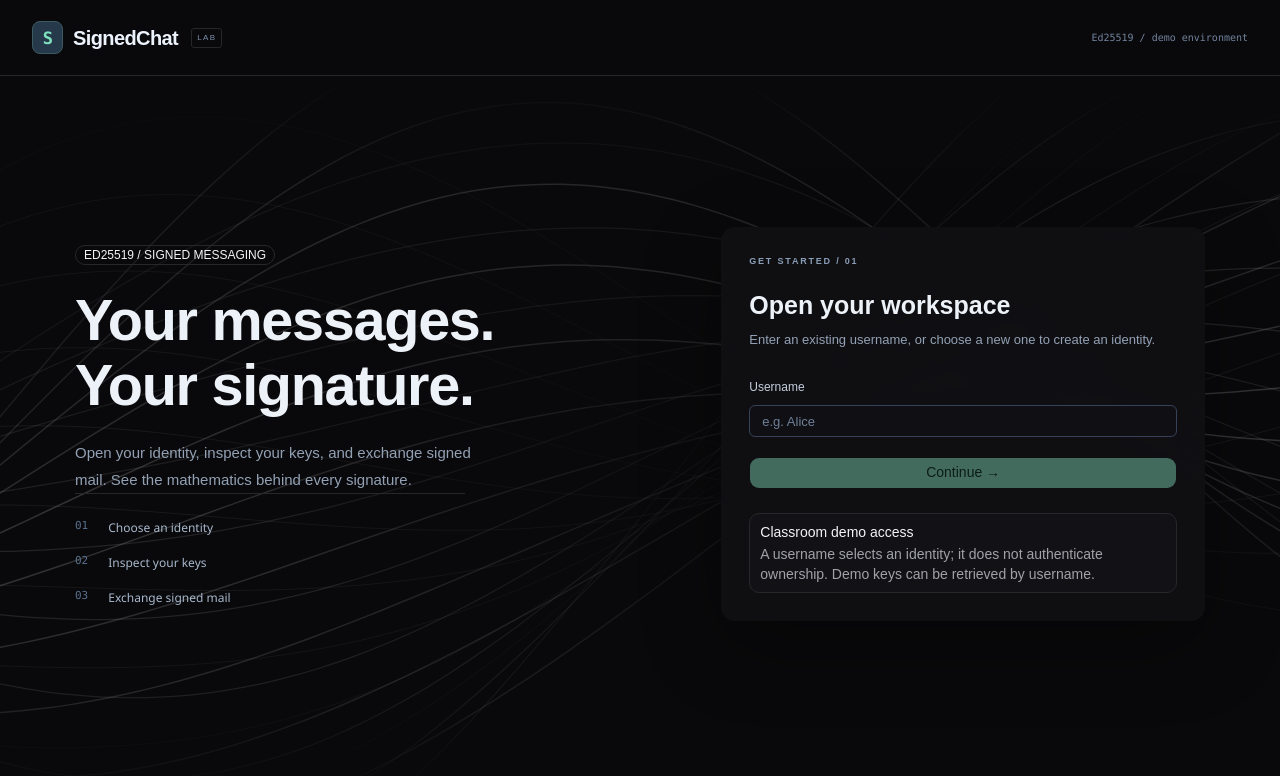
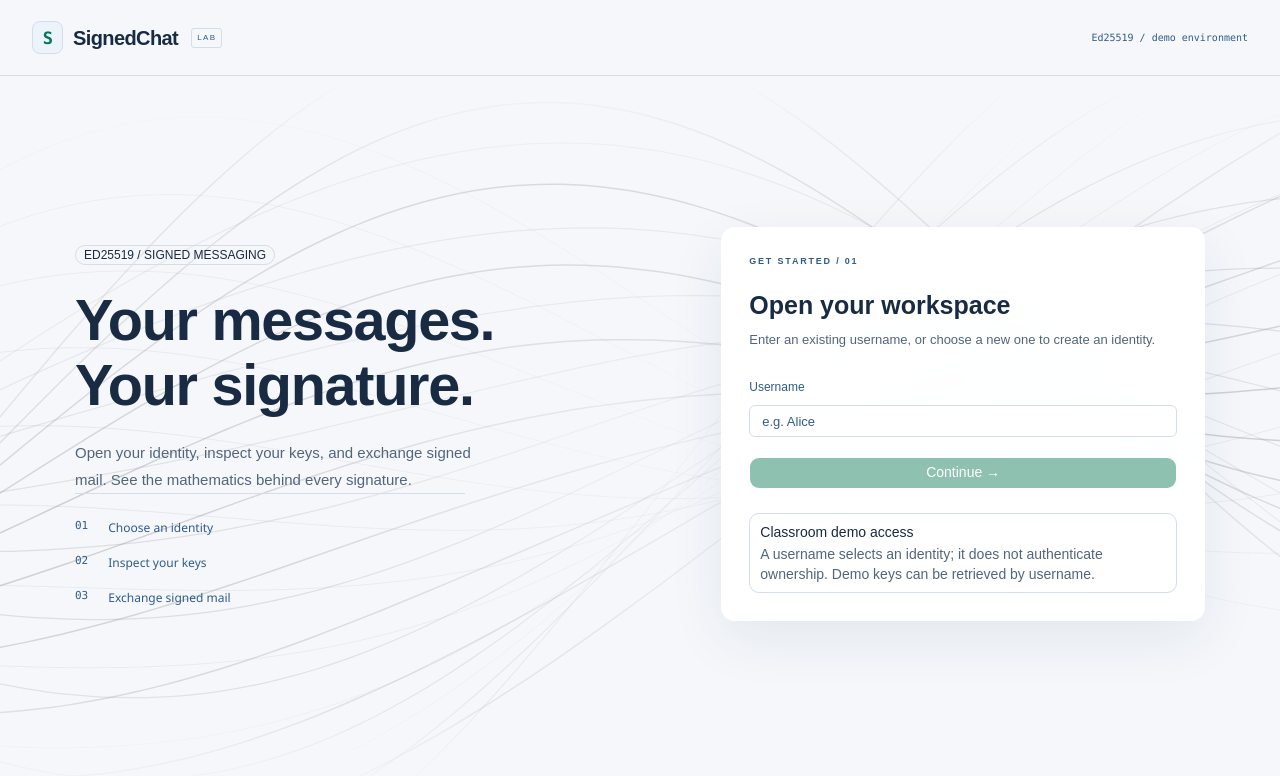
Before and after one commit to mohnishc07/messaging-using-digital-signatures, a React (Vite) app in the folder frontend/: page / in a window 1280 px wide. Shown: the top 776 px of the page. Built offline with nearby package versions, Linux system fonts and the light colour scheme.

Commit message:
Switch all messaging and lab screens to light mode

```diff
--- a/frontend/index.html
+++ b/frontend/index.html
@@ -1,10 +1,10 @@
 <!doctype html>
-<html lang="en" class="dark">
+<html lang="en">
   <head>
     <meta charset="UTF-8" />
     <meta name="viewport" content="width=device-width, initial-scale=1.0" />
     <link rel="icon" type="image/svg+xml" href="/favicon.svg" />
-    <meta name="theme-color" content="#09090B" />
+    <meta name="theme-color" content="#f5f7fb" />
     <meta
       name="description"
       content="An Ed25519 signed messaging and cryptography lab."
--- a/frontend/src/index.css
+++ b/frontend/src/index.css
@@ -83,40 +83,6 @@
   --sidebar-ring: oklch(0.708 0 0);
 }
 
-.dark {
-  --background: oklch(0.145 0 0);
-  --foreground: oklch(0.985 0 0);
-  --card: oklch(0.205 0 0);
-  --card-foreground: oklch(0.985 0 0);
-  --popover: oklch(0.205 0 0);
-  --popover-foreground: oklch(0.985 0 0);
-  --primary: oklch(0.922 0 0);
-  --primary-foreground: oklch(0.205 0 0);
-  --secondary: oklch(0.269 0 0);
-  --secondary-foreground: oklch(0.985 0 0);
-  --muted: oklch(0.269 0 0);
-  --muted-foreground: oklch(0.708 0 0);
-  --accent: oklch(0.269 0 0);
-  --accent-foreground: oklch(0.985 0 0);
-  --destructive: oklch(0.704 0.191 22.216);
-  --border: oklch(1 0 0 / 10%);
-  --input: oklch(1 0 0 / 15%);
-  --ring: oklch(0.556 0 0);
-  --chart-1: oklch(0.87 0 0);
-  --chart-2: oklch(0.556 0 0);
-  --chart-3: oklch(0.439 0 0);
-  --chart-4: oklch(0.371 0 0);
-  --chart-5: oklch(0.269 0 0);
-  --sidebar: oklch(0.205 0 0);
-  --sidebar-foreground: oklch(0.985 0 0);
-  --sidebar-primary: oklch(0.488 0.243 264.376);
-  --sidebar-primary-foreground: oklch(0.985 0 0);
-  --sidebar-accent: oklch(0.269 0 0);
-  --sidebar-accent-foreground: oklch(0.985 0 0);
-  --sidebar-border: oklch(1 0 0 / 10%);
-  --sidebar-ring: oklch(0.556 0 0);
-}
-
 @layer base {
   * {
     @apply border-border outline-ring/50;
@@ -131,36 +97,35 @@
   html {
     @apply font-sans;
   }
-} /* Fixed dark obsidian theme, with shadcn semantic tokens. */
-:root,
-.dark {
-  color-scheme: dark;
-  --background: #09090b;
-  --foreground: #f4f4f5;
-  --card: #121216;
-  --card-foreground: #f4f4f5;
-  --popover: #18181b;
-  --popover-foreground: #f4f4f5;
-  --primary: #80dbb9;
-  --primary-foreground: #092b20;
-  --secondary: #202024;
-  --secondary-foreground: #e4e4e7;
-  --muted: #202024;
-  --muted-foreground: #a1a1aa;
-  --accent: #24242b;
-  --accent-foreground: #f4f4f5;
-  --destructive: #f87171;
-  --border: #27272a;
-  --input: #3f3f46;
-  --ring: #80dbb9;
-  --sidebar: #101014;
-  --sidebar-foreground: #e4e4e7;
-  --sidebar-primary: #80dbb9;
-  --sidebar-primary-foreground: #092b20;
-  --sidebar-accent: #24242b;
-  --sidebar-accent-foreground: #f4f4f5;
-  --sidebar-border: #27272a;
-  --sidebar-ring: #80dbb9;
+} /* Fixed light theme shared by shadcn components. */
+:root {
+  color-scheme: light;
+  --background: #f5f7fb;
+  --foreground: #182b43;
+  --card: #ffffff;
+  --card-foreground: #182b43;
+  --popover: #ffffff;
+  --popover-foreground: #182b43;
+  --primary: #087652;
+  --primary-foreground: #ffffff;
+  --secondary: #edf3fb;
+  --secondary-foreground: #254461;
+  --muted: #eef2f7;
+  --muted-foreground: #52657c;
+  --accent: #e5effc;
+  --accent-foreground: #194d86;
+  --destructive: #b42332;
+  --border: #d4ddea;
+  --input: #c5d0df;
+  --ring: #245fa6;
+  --sidebar: #ffffff;
+  --sidebar-foreground: #254461;
+  --sidebar-primary: #087652;
+  --sidebar-primary-foreground: #ffffff;
+  --sidebar-accent: #e5effc;
+  --sidebar-accent-foreground: #194d86;
+  --sidebar-border: #d4ddea;
+  --sidebar-ring: #245fa6;
 }
 @theme inline {
   --font-mono: "Cascadia Code", "Consolas", monospace;
--- a/frontend/src/styles/workspace.css
+++ b/frontend/src/styles/workspace.css
@@ -1,15 +1,15 @@
 :root {
-  color-scheme: dark;
+  color-scheme: light;
   font-family: var(--font-sans), sans-serif;
-  color: #e4eaf3;
-  background: #09090b;
+  color: #182b43;
+  background: #f5f7fb;
   font-synthesis: none;
-  --surface: #121216;
-  --line: #27272a;
-  --text-muted: #93a1b5;
-  --blue: #82b5ff;
-  --green: #7ee2be;
-  --gold: #ddbd83;
+  --surface: #ffffff;
+  --line: #d4ddea;
+  --text-muted: #52657c;
+  --blue: #245fa6;
+  --green: #087652;
+  --gold: #805b15;
 }
 * {
   box-sizing: border-box;
@@ -59,7 +59,7 @@ p {
 h1,
 h2,
 h3 {
-  color: #edf2f9;
+  color: #182b43;
 }
 p {
   font-size: 13px;
@@ -82,7 +82,7 @@ h3 {
 label {
   display: block;
   font-size: 12px;
-  color: #c4cedd;
+  color: #315b87;
   margin-bottom: 9px;
 }
 input,
@@ -90,16 +90,16 @@ select,
 textarea {
   width: 100%;
   min-width: 0;
-  background: #101014;
-  color: #e5edf8;
-  border: 1px solid #35425a;
+  background: #ffffff;
+  color: #182b43;
+  border: 1px solid #d4ddea;
   border-radius: 6px;
   padding: 12px;
   font-size: 13px;
 }
 input::placeholder,
 textarea::placeholder {
-  color: #6f8098;
+  color: #315b87;
 }
 textarea {
   resize: vertical;
@@ -126,27 +126,27 @@ button {
   transition: background 0.15s;
 }
 .button-primary {
-  background: #80dbb9;
-  color: #0a2c22;
-  border-color: #94e5c7;
+  background: #eaf7f0;
+  color: #087652;
+  border-color: #afd5c4;
 }
 .button-primary:hover {
-  background: #a1edcf;
+  background: #eaf7f0;
 }
 .button-outline {
-  background: #192335;
-  border-color: #35435c;
-  color: #bdd3ef;
+  background: #edf3fb;
+  border-color: #d4ddea;
+  color: #315b87;
 }
 .button-outline:hover {
-  background: #23314a;
+  background: #edf3fb;
 }
 .button-quiet {
   background: transparent;
-  color: #aebed2;
+  color: #315b87;
 }
 .button-quiet:hover {
-  background: #1c283b;
+  background: #edf3fb;
 }
 .text-button {
   border: 0;
@@ -159,7 +159,7 @@ button {
   width: 100%;
 }
 .surface {
-  background: linear-gradient(135deg, #151519, #121216);
+  background: linear-gradient(135deg, #ffffff, #ffffff);
   border: 1px solid var(--line);
   border-radius: 9px;
   padding: 24px;
@@ -174,7 +174,7 @@ button {
 }
 .step-label,
 .field-label {
-  color: #8a9db7;
+  color: #315b87;
   font-size: 9px;
 }
 .app-header {
@@ -185,13 +185,13 @@ button {
   align-items: center;
   justify-content: space-between;
   gap: 20px;
-  background: #09090b;
+  background: #f5f7fb;
 }
 .brand {
   display: flex;
   align-items: center;
   gap: 10px;
-  color: #edf3fc;
+  color: #182b43;
   font-size: 20px;
   font-weight: 650;
   letter-spacing: -0.6px;
@@ -202,9 +202,9 @@ button {
   height: 33px;
   display: grid;
   place-items: center;
-  background: #26394a;
+  background: #edf3fb;
   color: var(--green);
-  border: 1px solid #3b5b60;
+  border: 1px solid #d4ddea;
   border-radius: 8px;
   font:
     600 17px Consolas,
@@ -214,7 +214,7 @@ button {
   font-size: 8px;
   letter-spacing: 1.4px;
   font-weight: 500;
-  color: #7c91ad;
+  color: #315b87;
   border: 1px solid var(--line);
   padding: 3px 5px;
   border-radius: 3px;
@@ -229,14 +229,14 @@ button {
   font:
     10px Consolas,
     monospace;
-  color: #72849f;
+  color: #315b87;
 }
 .session-name {
   max-width: 200px;
   overflow: hidden;
   text-overflow: ellipsis;
   font-size: 12px;
-  color: #c3d1e4;
+  color: #315b87;
 }
 .entry-screen {
   max-width: 1240px;
@@ -265,11 +265,11 @@ button {
     10px Consolas,
     monospace;
   letter-spacing: 1px;
-  color: #8da5c4;
+  color: #315b87;
   margin: 35px 0;
 }
 .protocol-note > span:not(.protocol-dot) {
-  color: #3a4d67;
+  color: #315b87;
 }
 .protocol-dot {
   display: inline-block;
@@ -278,7 +278,7 @@ button {
   height: 6px;
   border-radius: 50%;
   background: var(--green);
-  box-shadow: 0 0 12px #80dbb930;
+  box-shadow: 0 0 12px #19324d30;
 }
 .story-grid {
   display: flex;
@@ -294,21 +294,21 @@ button {
   font:
     11px Consolas,
     monospace;
-  color: #58718e;
+  color: #315b87;
 }
 .story-grid b {
   font:
     12px "Segoe UI",
     sans-serif;
   font-weight: 400;
-  color: #a8b8cc;
+  color: #315b87;
 }
 .entry-card {
-  background: linear-gradient(135deg, #18181b, #121216);
-  border: 1px solid #30405a;
+  background: linear-gradient(135deg, #f8fafc, #ffffff);
+  border: 1px solid #d4ddea;
   border-radius: 12px;
   padding: 35px;
-  box-shadow: 0 20px 80px #0002;
+  box-shadow: 0 16px 48px #19324d12;
 }
 .entry-card h2 {
   font-size: 25px;
@@ -333,7 +333,7 @@ button {
 .demo-disclaimer > span {
   font-size: 8px;
   letter-spacing: 1.6px;
-  color: #8a9bb1;
+  color: #315b87;
 }
 .demo-disclaimer p {
   font-size: 11px;
@@ -347,7 +347,7 @@ button {
   margin: 15px 0 0;
 }
 .notice.error {
-  color: #ffb0a9;
+  color: #b42332;
 }
 .notice.success {
   color: var(--green);
@@ -374,8 +374,8 @@ button {
 .algorithm-badge,
 .trust-badge {
   color: var(--green);
-  border: 1px solid #35564e;
-  background: #162b29;
+  border: 1px solid #afd5c4;
+  background: #eaf7f0;
   border-radius: 5px;
   padding: 7px 10px;
   font:
@@ -398,7 +398,7 @@ button {
   place-items: center;
   width: 48px;
   height: 48px;
-  border: 1px solid #38495e;
+  border: 1px solid #d4ddea;
   border-radius: 10px;
   font-size: 29px;
   color: var(--blue);
@@ -429,7 +429,7 @@ button {
   font:
     12px/1.9 Consolas,
     monospace;
-  color: #b7d4f7;
+  color: #315b87;
   min-height: 155px;
 }
 .key-card p {
@@ -437,20 +437,20 @@ button {
   margin-bottom: 0;
 }
 .private-card {
-  border-color: #514734;
+  border-color: #dfc997;
 }
 .private-card textarea {
-  background: #1c1b19;
-  border-color: #514734;
-  color: #e7d4af;
+  background: #f8fafc;
+  border-color: #dfc997;
+  color: #805b15;
 }
 .key-warning,
 .math-warning {
-  border-left: 2px solid #a98e58;
-  background: #27251e;
+  border-left: 2px solid #dfc997;
+  background: #fff7e8;
   padding: 14px 17px;
   font-size: 11px;
-  color: #ccbd9f;
+  color: #805b15;
   line-height: 1.9;
 }
 .vault-footer {
@@ -462,7 +462,7 @@ button {
 }
 .vault-footer > span {
   font-size: 11px;
-  color: #899db7;
+  color: #315b87;
   max-width: 340px;
 }
 .workspace {
@@ -471,7 +471,7 @@ button {
   min-height: calc(100dvh - 76px);
 }
 .mail-sidebar {
-  background: #101014;
+  background: #ffffff;
   border-right: 1px solid var(--line);
   padding: 26px 15px;
   display: flex;
@@ -480,7 +480,7 @@ button {
 .sidebar-label {
   font-size: 9px;
   letter-spacing: 1.6px;
-  color: #7890ad;
+  color: #315b87;
   margin: 0 11px 17px;
 }
 .compose-shortcut {
@@ -499,20 +499,20 @@ button {
   text-align: left;
   border-radius: 5px;
   font-size: 12px;
-  color: #a1b2c9;
+  color: #315b87;
   display: flex;
   justify-content: space-between;
   align-items: center;
   gap: 10px;
 }
 .dashboard-nav button:hover {
-  background: #1d2a3c;
+  background: #edf3fb;
 }
 .dashboard-nav button.nav-current {
-  border-color: #375c8b;
-  background: #1b304c;
-  color: #c5dfff;
-  box-shadow: inset 3px 0 #82b5ff;
+  border-color: #d4ddea;
+  background: #edf3fb;
+  color: #315b87;
+  box-shadow: inset 3px 0 #19324d15;
 }
 .nav-divider {
   height: 1px;
@@ -524,7 +524,7 @@ button {
 }
 .count {
   padding: 2px 6px;
-  border: 1px solid #415b7a;
+  border: 1px solid #d4ddea;
   border-radius: 4px;
   min-width: 24px;
   text-align: center;
@@ -535,7 +535,7 @@ button {
 .sidebar-bottom {
   margin-top: auto;
   padding: 45px 10px 0;
-  color: #b2c2d7;
+  color: #315b87;
   font-size: 10px;
 }
 .sidebar-bottom .protocol-dot {
@@ -543,7 +543,7 @@ button {
 }
 .sidebar-bottom p {
   font-size: 10px;
-  color: #6f87a6;
+  color: #315b87;
   line-height: 1.8;
 }
 .mail-main {
@@ -568,20 +568,20 @@ button {
   gap: 15px;
 }
 .connection-status {
-  color: #8f9eb4;
+  color: #315b87;
   font-size: 10px;
 }
 .connection-status.connected {
   color: var(--green);
 }
 .connection-status.error {
-  color: #f7a29c;
+  color: #b42332;
 }
 .workspace-notice {
   padding: 14px 30px;
   margin: 0;
   border-bottom: 1px solid var(--line);
-  background: #19212c;
+  background: #edf3fb;
 }
 .inbox-layout {
   display: grid;
@@ -590,7 +590,7 @@ button {
 }
 .mail-list-column {
   border-right: 1px solid var(--line);
-  background: #101722;
+  background: #edf3fb;
   min-width: 0;
 }
 .list-toolbar {
@@ -604,7 +604,7 @@ button {
 .list-toolbar > span {
   display: block;
   font-size: 10px;
-  color: #8295ae;
+  color: #315b87;
   margin-top: 14px;
 }
 .mail-list {
@@ -616,17 +616,17 @@ button {
   display: block;
   width: 100%;
   border: 0;
-  border-bottom: 1px solid #243044;
+  border-bottom: 1px solid #d4ddea;
   text-align: left;
   padding: 19px 19px 20px;
   background: transparent;
-  color: #d6e3f5;
+  color: #315b87;
 }
 .mail-row:hover {
-  background: #192639;
+  background: #edf3fb;
 }
 .mail-row.selected {
-  background: #1c304a;
+  background: #edf3fb;
   box-shadow: inset 3px 0 var(--blue);
 }
 .mail-row strong {
@@ -643,12 +643,12 @@ button {
   -webkit-line-clamp: 2;
   -webkit-box-orient: vertical;
   overflow: hidden;
-  color: #9eb0c8;
+  color: #315b87;
   white-space: pre-wrap;
 }
 .mail-row > span {
   font-size: 9px;
-  color: #7fbca9;
+  color: #087652;
 }
 .mail-reader {
   padding: 35px;
@@ -680,22 +680,22 @@ button {
 .reader-meta b {
   display: inline-block;
   width: 55px;
-  color: #778fab;
+  color: #315b87;
   font-size: 9px;
   letter-spacing: 1px;
 }
 .message-body {
   font-size: 14px;
   line-height: 1.9;
-  color: #dce7f5;
+  color: #182b43;
   white-space: pre-wrap;
   overflow-wrap: anywhere;
 }
 .verification-pill {
   font-size: 10px;
-  color: #8fd5b8;
-  border: 1px solid #35564e;
-  background: #162b29;
+  color: #087652;
+  border: 1px solid #afd5c4;
+  background: #eaf7f0;
   border-radius: 4px;
   padding: 5px 8px;
   white-space: nowrap;
@@ -707,7 +707,7 @@ button {
 }
 .message-details summary {
   font-size: 12px;
-  color: #a9c9f4;
+  color: #315b87;
 }
 .detail-content {
   padding-top: 8px;
@@ -715,7 +715,7 @@ button {
 .detail-content dt {
   font-size: 10px;
   margin-top: 16px;
-  color: #8b9fba;
+  color: #315b87;
 }
 .detail-content dd {
   margin: 6px 0;
@@ -723,7 +723,7 @@ button {
     11px/1.9 Consolas,
     monospace;
   overflow-wrap: anywhere;
-  color: #bccfe8;
+  color: #315b87;
 }
 .reader-actions {
   display: flex;
@@ -742,7 +742,7 @@ button {
 }
 .empty-icon {
   font-size: 32px;
-  color: #6687ae;
+  color: #315b87;
 }
 .empty-state h3 {
   margin: 18px 0 10px;
@@ -791,14 +791,14 @@ button {
   padding: 13px 9px;
   border: 1px solid transparent;
   background: transparent;
-  color: #c8d9ee;
+  color: #315b87;
   border-radius: 5px;
   display: block;
 }
 .recipient-row:hover,
 .recipient-row.selected {
-  background: #22324b;
-  border-color: #3b5578;
+  background: #edf3fb;
+  border-color: #d4ddea;
 }
 .recipient-row strong {
   display: block;
@@ -810,7 +810,7 @@ button {
   display: block;
   font-size: 9px;
   margin-top: 6px;
-  color: #7e9cbe;
+  color: #315b87;
   overflow-wrap: anywhere;
 }
 .compose-meta {
@@ -823,7 +823,7 @@ button {
 }
 .compose-meta span {
   font-size: 9px;
-  color: #8399b6;
+  color: #315b87;
   letter-spacing: 1px;
   min-width: 35px;
 }
@@ -846,7 +846,7 @@ button {
 }
 .compose-bottom > span {
   font-size: 10px;
-  color: #829bb8;
+  color: #315b87;
 }
 .form-row {
   display: flex;
@@ -865,7 +865,7 @@ button {
 }
 .identity-selectors > span {
   padding-bottom: 23px;
-  color: #8aa0b8;
+  color: #315b87;
 }
 .chat-grid {
   display: grid;
@@ -873,7 +873,7 @@ button {
   gap: 17px;
 }
 .chat-panel {
-  background: #111925;
+  background: #edf3fb;
   border: 1px solid var(--line);
   border-radius: 7px;
   overflow: hidden;
@@ -890,8 +890,8 @@ button {
   height: 36px;
   display: grid;
   place-items: center;
-  background: #243954;
-  border: 1px solid #3a5473;
+  background: #edf3fb;
+  border: 1px solid #d4ddea;
   border-radius: 7px;
   color: var(--blue);
 }
@@ -906,10 +906,10 @@ button {
 }
 .trust-strip {
   padding: 9px 18px;
-  border-top: 1px solid #2a3d43;
-  border-bottom: 1px solid #2a3d43;
-  background: #14252a;
-  color: #8cb8ad;
+  border-top: 1px solid #d4ddea;
+  border-bottom: 1px solid #d4ddea;
+  background: #edf3fb;
+  color: #087652;
   font-size: 10px;
 }
 .messages {
@@ -926,31 +926,31 @@ button {
   max-width: 94%;
   min-width: 130px;
   flex-shrink: 0;
-  border: 1px solid #37465e;
+  border: 1px solid #d4ddea;
   border-radius: 3px 9px 9px;
-  background: #202c3d;
+  background: #edf3fb;
   padding: 12px;
 }
 .message.outgoing {
   align-self: flex-end;
-  background: #213d4e;
-  border-color: #3d5e75;
+  background: #edf3fb;
+  border-color: #d4ddea;
   border-radius: 9px 3px 9px 9px;
 }
 .message-sender {
   font-size: 9px;
-  color: #90b1d2;
+  color: #315b87;
 }
 .message p {
   white-space: pre-wrap;
   overflow-wrap: anywhere;
   font-size: 12px;
-  color: #deebf7;
+  color: #182b43;
   margin: 6px 0 10px;
 }
 .verified {
   font-size: 9px;
-  color: #91d7b8;
+  color: #087652;
 }
 .message .message-details {
   margin-top: 10px;
@@ -997,17 +997,17 @@ button {
 .math-step dt {
   font-size: 12px;
   margin-top: 18px;
-  color: #c4cedb;
+  color: #182b43;
 }
 .math-value {
   display: block;
   max-width: 100%;
   margin: 8px 0;
   padding: 14px;
-  border: 1px solid #303b4a;
+  border: 1px solid #d4ddea;
   border-radius: 5px;
-  background: #10161f;
-  color: #adceec;
+  background: #edf3fb;
+  color: #315b87;
   font:
     12px/1.8 Consolas,
     monospace;
@@ -1306,7 +1306,7 @@ button {
   .mobile-tabs {
     display: flex;
     padding: 4px;
-    background: #17263a;
+    background: #edf3fb;
     border-radius: 5px;
     margin-bottom: 14px;
     gap: 5px;
@@ -1316,13 +1316,13 @@ button {
     padding: 9px;
     border: 0;
     background: none;
-    color: #95acc7;
+    color: #315b87;
     border-radius: 4px;
     font-size: 11px;
   }
   .mobile-tabs button[aria-pressed="true"] {
-    background: #304b6a;
-    color: #e1efff;
+    background: #edf3fb;
+    color: #315b87;
   }
   .identity-selectors {
     gap: 10px;
@@ -1412,7 +1412,7 @@ h1[tabindex="-1"]:focus {
 }
 .workspace-user-search > input {
   font-size: 11px;
-  background: #101a28;
+  background: #edf3fb;
 }
 .workspace-user-results {
   position: absolute;
@@ -1421,10 +1421,10 @@ h1[tabindex="-1"]:focus {
   right: 0;
   z-index: 10;
   padding: 8px;
-  background: #162235;
-  border: 1px solid #3b526f;
+  background: #edf3fb;
+  border: 1px solid #d4ddea;
   border-radius: 7px;
-  box-shadow: 0 14px 35px #0006;
+  box-shadow: 0 14px 35px #19324d18;
   max-height: 340px;
   overflow: auto;
 }
@@ -1437,8 +1437,8 @@ h1[tabindex="-1"]:focus {
 }
 .recipient-key {
   padding: 15px;
-  background: #0e1724;
-  border: 1px solid #31435e;
+  background: #edf3fb;
+  border: 1px solid #d4ddea;
   border-radius: 6px;
   margin: 20px 0;
 }
@@ -1452,7 +1452,7 @@ h1[tabindex="-1"]:focus {
 .recipient-key-heading > span {
   font-size: 8px;
   letter-spacing: 1px;
-  color: #8da3c0;
+  color: #315b87;
 }
 .recipient-key-heading .text-button {
   font-size: 10px;
@@ -1467,14 +1467,14 @@ h1[tabindex="-1"]:focus {
   font:
     12px/1.9 Consolas,
     monospace;
-  color: #b7d4f7;
+  color: #315b87;
 }
 .message-time {
   font-size: 11px;
-  color: #a6bad4;
+  color: #315b87;
 }
 .unavailable-time {
-  color: #788da9;
+  color: #315b87;
   font-style: italic;
 }
 @media (max-width: 1100px) {
@@ -1515,7 +1515,7 @@ h1[tabindex="-1"]:focus {
   font:
     12px/1.9 Consolas,
     monospace;
-  color: #b7d4f7;
+  color: #315b87;
 }
 .key-card button {
   white-space: normal;
@@ -1537,7 +1537,7 @@ h1[tabindex="-1"]:focus {
 /* Identity screens: the background remains decorative behind usable controls. */
 .identity-hero {
   min-height: calc(100svh - 74px);
-  background: #09090b;
+  background: #f5f7fb;
 }
 .identity-hero > [aria-hidden="true"] {
   opacity: 0.45;
@@ -1550,9 +1550,9 @@ h1[tabindex="-1"]:focus {
 .identity-entry-card {
   min-width: 0;
   padding: 28px 12px;
-  background: #111114ee;
+  background: #ffffffee;
   backdrop-filter: blur(12px);
-  box-shadow: 0 24px 80px #0005;
+  box-shadow: 0 18px 55px #19324d14;
 }
 .identity-entry-card h2 {
   margin: 16px 0 0;
@@ -1578,10 +1578,10 @@ h1[tabindex="-1"]:focus {
   min-height: 108px;
   margin: 0;
   padding: 18px;
-  border: 1px solid #303038;
+  border: 1px solid #d4ddea;
   border-radius: 8px;
-  background: #09090b;
-  color: #d4d4d8;
+  background: #f5f7fb;
+  color: #182b43;
   font:
     12px/1.9 Consolas,
     monospace;
@@ -1592,7 +1592,7 @@ h1[tabindex="-1"]:focus {
 .private-key-block {
   display: flex;
   align-items: center;
-  color: #ddbd83;
+  color: #b42332;
 }
 .vault-key-card .key-card-heading {
   flex-wrap: wrap;
@@ -1625,7 +1625,7 @@ h1[tabindex="-1"]:focus {
   min-height: 86px;
   padding: 18px 26px;
   border-bottom: 1px solid var(--line);
-  background: #09090b;
+  background: #f5f7fb;
 }
 .workspace-brand {
   display: flex;
@@ -1692,7 +1692,7 @@ h1[tabindex="-1"]:focus {
   flex-direction: column;
   height: 100%;
   border-right: 0;
-  background: #101014;
+  background: #ffffff;
 }
 .mail-list-scroll {
   flex: 1;
@@ -1709,7 +1709,7 @@ h1[tabindex="-1"]:focus {
   width: min(860px, 100%);
   height: 92dvh;
   max-height: 92dvh;
-  background: #101014;
+  background: #ffffff;
   border: 1px solid var(--line);
 }
 .drawer-heading {
@@ -1763,7 +1763,7 @@ h1[tabindex="-1"]:focus {
     13px Consolas,
     monospace;
   color: var(--green);
-  border: 1px solid #33443e;
+  border: 1px solid #afd5c4;
   padding: 8px;
   border-radius: 8px;
 }
@@ -1791,7 +1791,7 @@ h1[tabindex="-1"]:focus {
 .math-step {
   gap: 4px;
   position: relative;
-  border-left: 2px solid #7ee2be;
+  border-left: 2px solid #afd5c4;
   margin-top: 20px;
 }
 @media (max-width: 1100px) {
@@ -1859,3 +1859,13 @@ h1[tabindex="-1"]:focus {
     padding: 20px;
   }
 }
+
+/* Light-mode action contrast. */
+.button-primary {
+  background: #087652;
+  color: #ffffff;
+  border-color: #087652;
+}
+.button-primary:hover {
+  background: #065e42;
+}
```
Also changed, not shown: frontend/src/components/kokonutui/status-island.tsx (+7 -7 lines).
